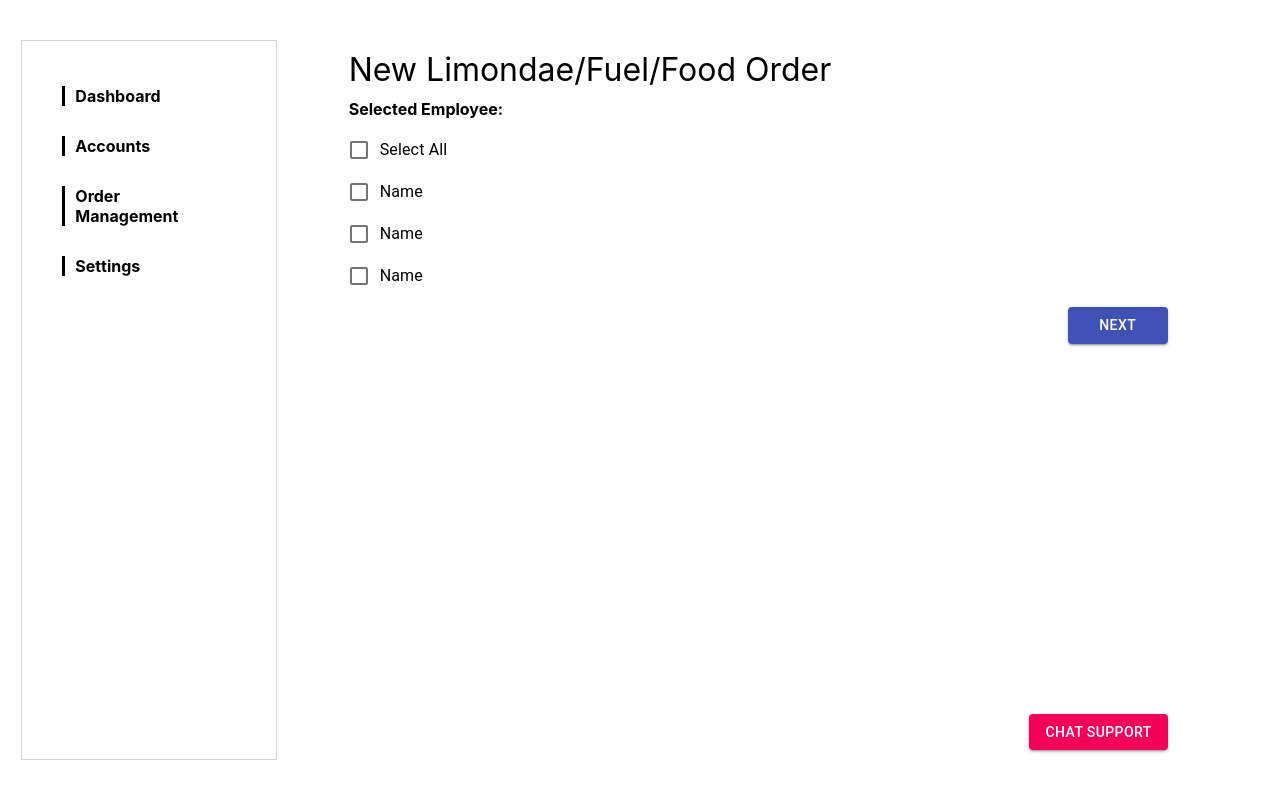
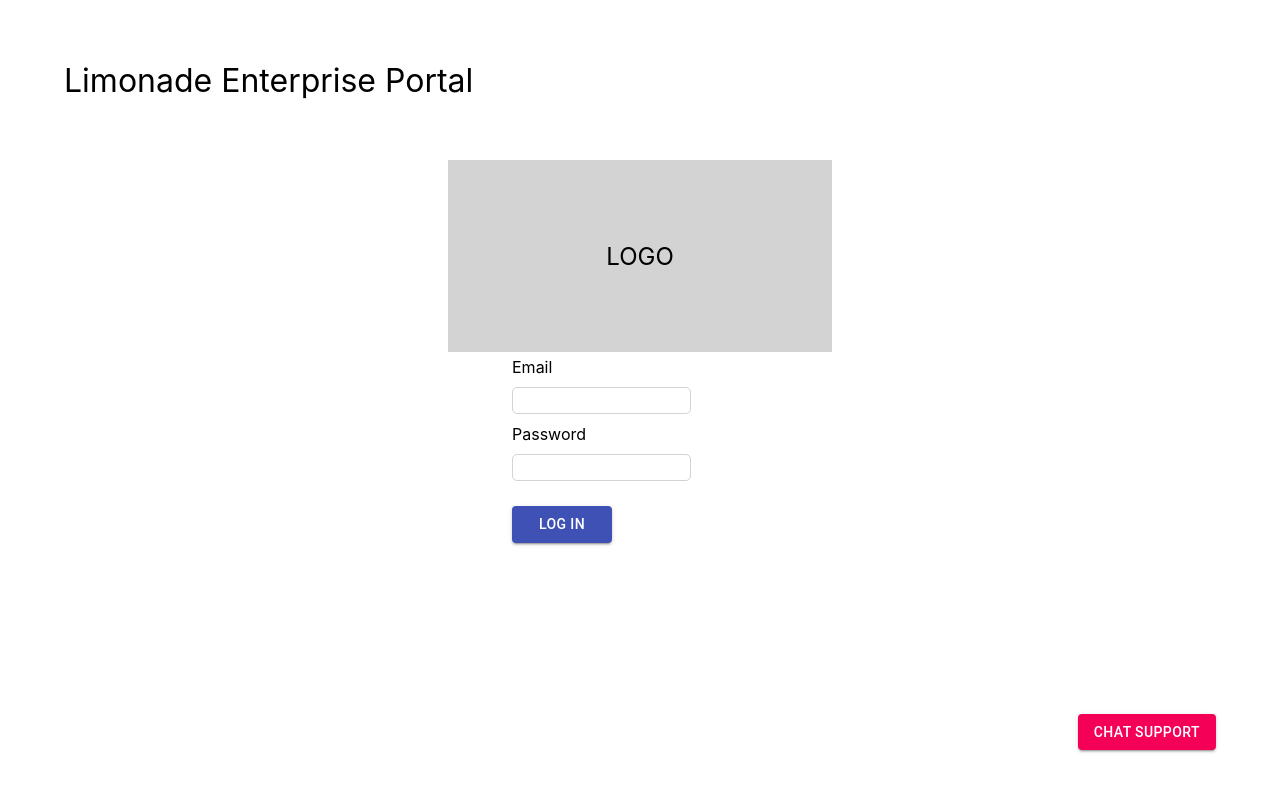
Before and after one commit to ranagoharayoub/Enterprise-Protal, a React (Create React App) app: page /login in a window 1280 px wide. Built offline with nearby package versions, Linux system fonts and the light colour scheme.

Commit message:
Buttons Active

```diff
--- a/package.json
+++ b/package.json
@@ -10,6 +10,7 @@
     "@testing-library/user-event": "^12.8.3",
     "react": "^17.0.2",
     "react-dom": "^17.0.2",
+    "react-router-dom": "^5.2.0",
     "react-scripts": "4.0.3",
     "web-vitals": "^1.1.2"
   },
--- a/src/App.js
+++ b/src/App.js
@@ -4,15 +4,31 @@ import CompanyProfile from './Screens/CompanyProfile';
 import CreateAccount from './Screens/CreateAccount';
 import Login from './Screens/Login';
 import Order from './Screens/Order';
+import {
+  BrowserRouter as Router,
+  Switch,
+  Route,
+  Redirect,
+} from "react-router-dom";
+import { useState } from 'react';
 
 function App() {
+    const [isLoggedIn, setisLoggedIn] = useState(false)
+
   return (
     <div className="App">
-        {/* <Login></Login> */}
-        {/* <CompanyProfile></CompanyProfile> */}
-        {/* <Accounts></Accounts> */}
-        {/* <CreateAccount></CreateAccount> */}
-        <Order></Order>
+      <Router>
+        {
+          isLoggedIn? <Redirect to = '/accounts'></Redirect> : <Redirect to='/login'></Redirect>
+        }
+        <Switch>
+          <Route path='/login'><Login login={()=> setisLoggedIn(true)}></Login></Route>
+          <Route path='/accounts'><Accounts></Accounts></Route>
+          <Route path='/newaccount'> <CreateAccount></CreateAccount></Route>
+          <Route path='/order'><Order></Order></Route>
+          <Route path='/settings'><CompanyProfile></CompanyProfile></Route>
+        </Switch>
+      </Router>
     </div>
   );
 }
--- a/src/Components/SideBar.css
+++ b/src/Components/SideBar.css
@@ -12,7 +12,5 @@
 .dashboard, .accounts, .order-mng, .settings{
     margin: 15px 40px;
     padding: 0px 10px;
-    border-left: 3px solid black;
-    font-weight: bold;
     cursor: pointer;
 }
--- a/src/Components/SideBar.js
+++ b/src/Components/SideBar.js
@@ -1,19 +1,17 @@
-import React, { useState } from 'react'
+import React from 'react'
+import { Link } from 'react-router-dom'
 import './SideBar.css'
 
 function SideBar() {
-    const [selector, setselector] = useState('')
 
-    const activeClass =() =>{
 
-    }
 
     return (
         <div className='sidebar-cont'>
-            <div onClick={activeClass} className='dashboard'>Dashboard</div>
-            <div className='accounts'>Accounts</div>
-            <div className='order-mng'>Order Management</div>
-            <div className='settings'>Settings</div>
+           <Link style={{color:'inherit', textDecoration:'none'}} to='/none' ><div className='dashboard'>Dashboard</div></Link>
+           <Link style={{color:'inherit', textDecoration:'none'}} to='/accounts' ><div style={window.location.pathname==='/accounts'?{fontWeight:'bold', borderLeft:"3px solid black"}:{fontWeight:'light', borderLeft:"none"}} className='accounts'>Accounts</div></Link>
+           <Link style={{color:'inherit', textDecoration:'none'}} to= '/order'><div  style={window.location.pathname==='/order'?{fontWeight:'bold', borderLeft:"3px solid black"}:{fontWeight:'light', borderLeft:"none"}} className='order-mng'>Order Management</div></Link>
+           <Link style={{color:'inherit', textDecoration:'none'}} to='/settings'><div  style={window.location.pathname==='/settings'?{fontWeight:'bold', borderLeft:"3px solid black"}:{fontWeight:'light', borderLeft:"none"}} className='settings'>Settings</div></Link>
         </div>
     )
 }
--- a/src/Screens/Accounts.css
+++ b/src/Screens/Accounts.css
@@ -22,7 +22,7 @@
     display: flex;
     flex-direction: column;
     box-sizing: border-box;
-    /* padding-left: 50px; */
+    padding-left: 50px;
 }
 
 .main .search{
@@ -39,12 +39,13 @@
     width: 70%;
     border: 1px solid lightgray;
     border-radius: 10px;
-    padding: 0px 10px;
+    /* padding: 0px 10px; */
     font-size: large;
 }
 
 .search .create-account{
     height: 30%;
+    width: 20%;
     background-color: lightgreen;
     border: none;
     border-radius: 5px;
--- a/src/Screens/Accounts.js
+++ b/src/Screens/Accounts.js
@@ -1,4 +1,6 @@
+import { Button } from '@material-ui/core'
 import React from 'react'
+import { Link } from 'react-router-dom'
 import Chat from '../Components/Chat'
 import SideBar from '../Components/SideBar'
 import './Accounts.css'
@@ -12,7 +14,7 @@ function Accounts() {
             <div className='main'>
                 <div className='search'>
                     <input className='search-input' type='text'></input>
-                    <button className='create-account'>+ Create New Account</button>
+                    <Link to='/newaccount'><Button variant="contained" color="primary" >+ Create New Account</Button></Link>
                 </div>
                 <Chat></Chat>
             </div>
--- a/src/Screens/CompanyProfile.css
+++ b/src/Screens/CompanyProfile.css
@@ -39,5 +39,5 @@
 .form-cont .form{
         display: flex;
         flex-direction: column;
-        width: 20%;
+        width: 100%;
 }
--- a/src/Screens/Login.js
+++ b/src/Screens/Login.js
@@ -1,8 +1,9 @@
+import { Button } from '@material-ui/core'
 import React from 'react'
 import Chat from '../Components/Chat'
 import './Login.css'
 
-function Login() {
+function Login({login}) {
     return (
         <div className='login-cont'>
             <div className='title'>
@@ -18,6 +19,7 @@ function Login() {
                         <input type='email'></input>
                         <label>Password</label>
                         <input type='password'></input>
+                       <Button onClick={login} style={{width: '100px', marginTop:'20px'}} variant="contained" color="primary">Log In</Button>
                     </form>
                 </div>
                 <Chat></Chat>
--- a/src/Screens/Order.js
+++ b/src/Screens/Order.js
@@ -1,15 +1,26 @@
 import { Button, Checkbox, FormControlLabel, FormGroup } from '@material-ui/core'
-import React from 'react'
+import React, { useState } from 'react'
 import Chat from '../Components/Chat'
 import SideBar from '../Components/SideBar'
 import './Order.css'
 function Order() {
+    const [first, setfirst] = useState(true)
+    const [second, setsecond] = useState(false)
+    const [third, setthird] = useState(false)
     return (
         <div className='order-cont'>
             <div className='side-card'>
                 <SideBar></SideBar>
             </div>
-            <div className='main' style={{display:'flex'}}>
+            <div className='main' style={first?{display:'flex'}: {display:'none'}} >
+                <Button onClick={()=>{ setsecond(true); setfirst(false)}} style={{marginTop:"50px", width:'30%'}} variant="contained" color="primary">Submit A New Order</Button>
+                <div style={{margin: '20px 0px', fontWeight:'bold'}}>In Process Orders</div>
+                <div></div>
+                <div style={{margin: '20px 0px', fontWeight:'bold'}}>Completed Orders</div>
+                <div></div>
+                <Chat></Chat>
+            </div>
+            <div className='main' style={second?{display:'flex'}: {display:'none'}} >
                 <div className='title'>New Limondae/Fuel/Food Order</div>
                 <div style={{margin: '10px 0px', fontWeight: 'bold'}}>Selected Employee:</div>
                 <FormGroup>
@@ -19,16 +30,16 @@ function Order() {
                     <FormControlLabel control={<Checkbox></Checkbox>} label='Name' ></FormControlLabel>
                 </FormGroup>
                 <div style={{display:'flex' , justifyContent:'flex-end', width:'90%'}}>
-                    <Button style={{width: '100px', marginTop:'10px'}} variant="contained" color="primary"> Next </Button>
+                    <Button onClick={()=>{ setsecond(false); setthird(true)}} style={{width: '100px', marginTop:'10px'}} variant="contained" color="primary"> Next </Button>
                 </div>
                 <Chat></Chat>
             </div>
-            <div className='main' style={{display:'none'}}>
+            <div className='main' style={third? {display:'flex'}: {display:'none'}}>
                 <div className='title'>Verify and Submit</div>
                 <div style={{margin: '20px 0px', fontWeight:'bold'}}>New Gift Order</div>
                 <div style={{display: 'flex', width:'50%', padding: '10px 10px' ,justifyContent:'space-between'}}>
                     <div>Number of Employees</div>
-                    <div style={{fontWeight:'bold'}}>$45</div>
+                    <div style={{fontWeight:'bold'}}>45</div>
                 </div>
                 <div style={{display: 'flex', width:'50%', padding: '10px 10px' ,justifyContent:'space-between'}}>
                     <div>Amount per Employee</div>
@@ -43,14 +54,7 @@ function Order() {
                     <div>Total Amount</div>
                     <div style={{fontWeight:'bold'}}>$45</div>
                 </div>
-                <Chat></Chat>
-            </div>
-            <div className='main' style={{display:'none'}} >
-                <Button style={{marginTop:"50px", width:'30%'}} variant="contained" color="primary">Submit A New Order</Button>
-                <div style={{margin: '20px 0px', fontWeight:'bold'}}>In Process Orders</div>
-                <div></div>
-                <div style={{margin: '20px 0px', fontWeight:'bold'}}>Completed Orders</div>
-                <div></div>
+                <Button onClick={()=>{ setfirst(true); setthird(false)}} style={{width: '100px', marginTop:'10px'}} variant="contained" color="primary">Submit</Button>
                 <Chat></Chat>
             </div>
         </div>
```
Also changed, not shown: 1 other file (tests, documents, lock files or other folders).
